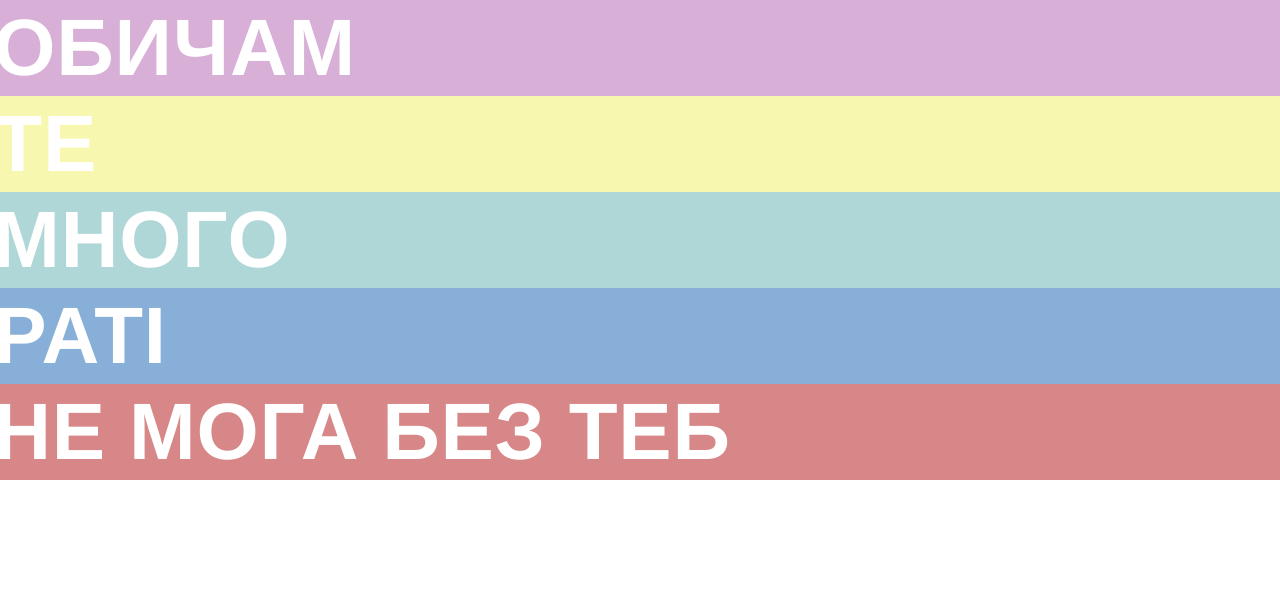
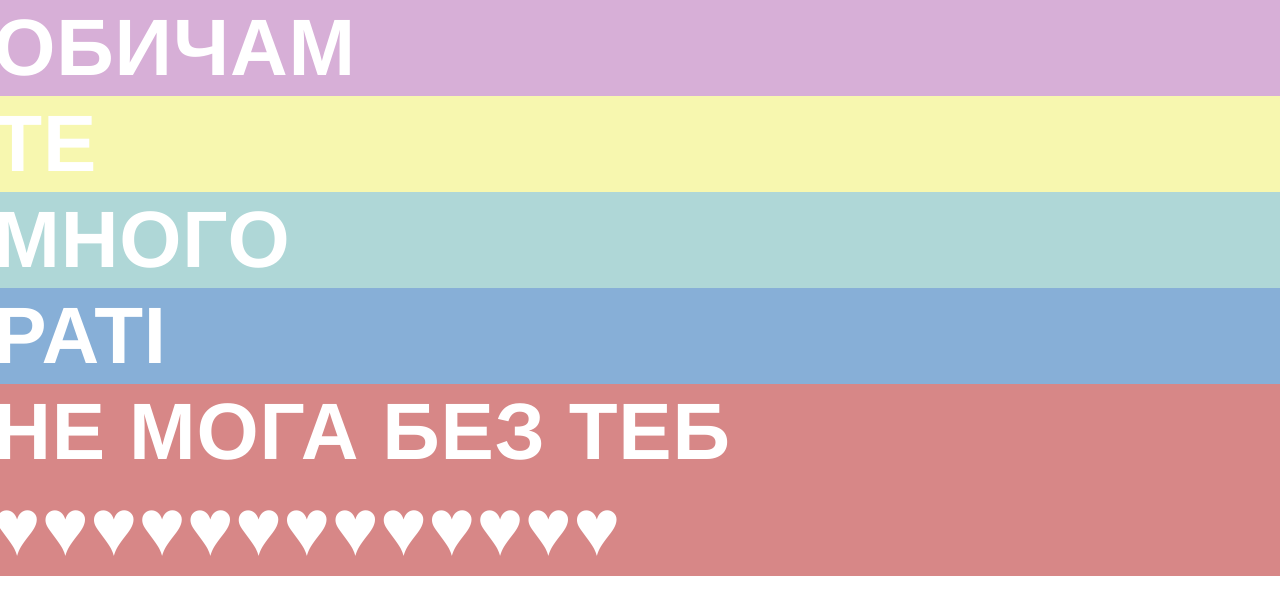
Before and after one commit to miss-jasmina/miss-jasmina.github.com, a plain HTML site: page index.html in a window 1280 px wide. Drawn offline with Linux system fonts and the light colour scheme.

Commit message:
love you

```diff
--- a/index.html
+++ b/index.html
@@ -39,6 +39,9 @@
   .five {
     background: #d78787;
   }
+  .six {
+    background: #d78787;
+  }
   </style>
 
 </head>
@@ -50,6 +53,7 @@
   <p class="three">много</p>
   <p class="four">pati</p>
   <p class="five">Не мога без теб</p>
+  <p class="six">♥♥♥♥♥♥♥♥♥♥♥♥♥</p>
 
 </body>
 
```
